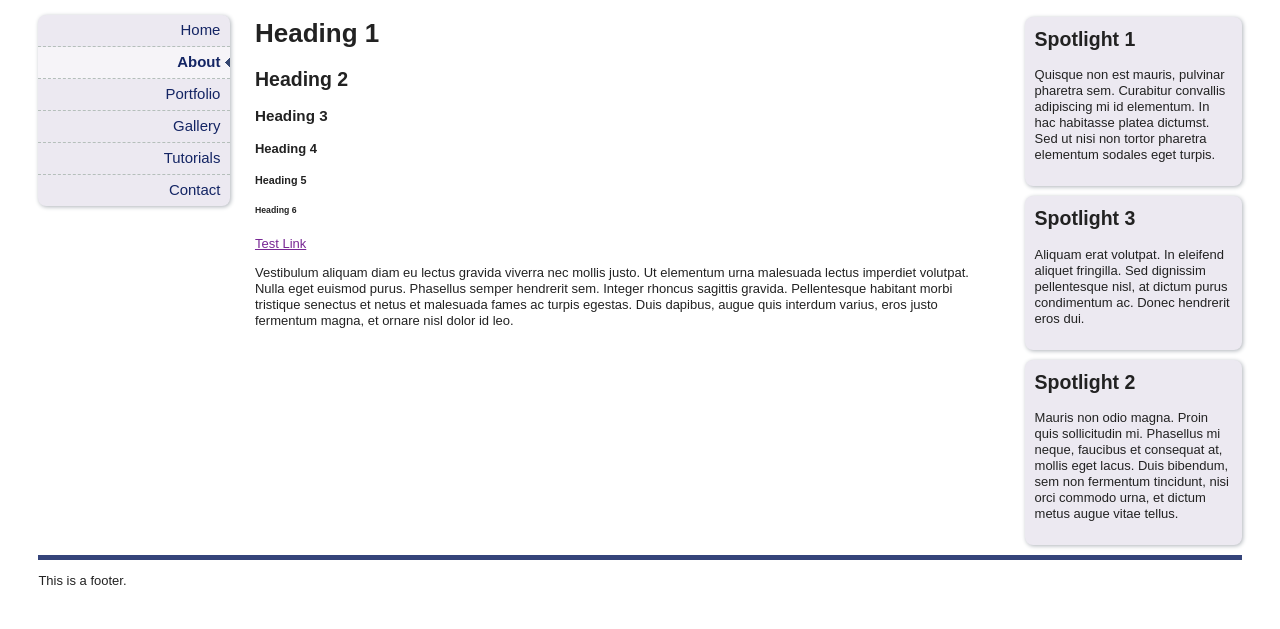
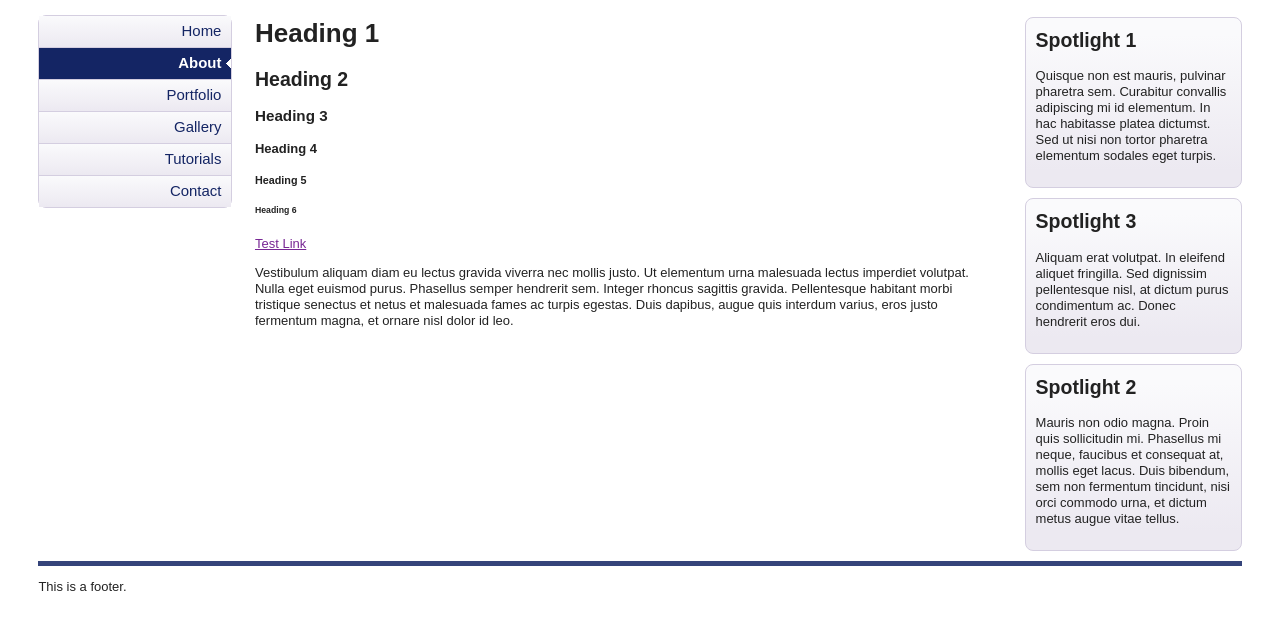
Before and after one commit to debmowry/drupal7-dm-boilerplate, a plain HTML site: page index.html in a window 1280 px wide. Shown: the part 105-734 px from the top of the page. Drawn offline with nearby package versions, Linux system fonts and the light colour scheme.

Commit message:
Update color scheme from non-drupal7 boilerplate theme.

```diff
--- a/css/style.css
+++ b/css/style.css
@@ -333,12 +333,17 @@ footer {
 
 #sidebar .block {
   background: #ece9f1;
+  background: -moz-linear-gradient(top, #fafafc 10%, #ece9f1 90%);
+  background: -o-linear-gradient(top, #fafafc 10%, #ece9f1 90%);
+  background: -webkit-linear-gradient(top, #fafafc 10%, #ece9f1 90%);
+  background: linear-gradient(top, #fafafc 10%, #ece9f1 90%);
+  border: 1px solid #d4cee0;
   -moz-border-radius: 8px;
   -webkit-border-radius: 8px;
   border-radius: 8px;
-  -moz-box-shadow: 1px 1px 4px #afb4ba;
+  /* -moz-box-shadow: 1px 1px 4px #afb4ba;
   -webkit-box-shadow: 1px 1px 4px #afb4ba;
-  box-shadow: 1px 1px 4px #afb4ba;
+  box-shadow: 1px 1px 4px #afb4ba; */
   margin-bottom: 10px;
   padding: 10px;
 }
@@ -407,13 +412,14 @@ input[type="submit"] {
 
 @media only screen and (min-width: 1200px) {
   header nav {
-    background-color: #ece9f1;
+    background: #ece9f1;
+    border: 1px solid #d4cee0;
     -moz-border-radius: 8px;
     -webkit-border-radius: 8px;
     border-radius: 8px;
-    -moz-box-shadow: 1px 1px 4px #afb4ba;
+    /* -moz-box-shadow: 1px 1px 4px #afb4ba;
     -webkit-box-shadow: 1px 1px 4px #afb4ba;
-    box-shadow: 1px 1px 4px #afb4ba;
+    box-shadow: 1px 1px 4px #afb4ba; */
     margin-top: 20px;
     position: fixed;
     text-align: right;
@@ -424,7 +430,12 @@ input[type="submit"] {
     float: none;
   }
   header ul li {
-    border-bottom: 1px dashed #b5bfbb;
+    background: #ece9f1;
+    background: -moz-linear-gradient(top, #fafafc 0%, #ece9f1 100%);
+    background: -o-linear-gradient(top, #fafafc 0%, #ece9f1 100%);
+    background: -webkit-linear-gradient(top, #fafafc 0%, #ece9f1 100%);
+    background: linear-gradient(top, #fafafc 0%, #ece9f1 100%);
+    border-bottom: 1px solid #d4cee0;
     border-top-left-radius: 0;
     border-top-right-radius: 0;
     float: none;
@@ -433,14 +444,14 @@ input[type="submit"] {
     border-bottom: none;
   }
   header ul li.active {
-    background: #f6f4f8 url(../img/menu-arrow-left.gif) no-repeat 100% 50%;
+    background: #142564 url(../img/menu-arrow-active-left.gif) no-repeat 100% 50%;
   }
   header ul li.active a {
-    color: #142564;
+    color: #ffffff;
     font-weight: bold;
   }
   header ul li:hover {
-    background: #e8dee9 url(../img/menu-arrow-left.gif) no-repeat 100% 50%;
+    background: #ffffff url(../img/menu-arrow-left.gif) no-repeat 100% 50%;
   }
   #content {
     margin-left: 18%;
```
